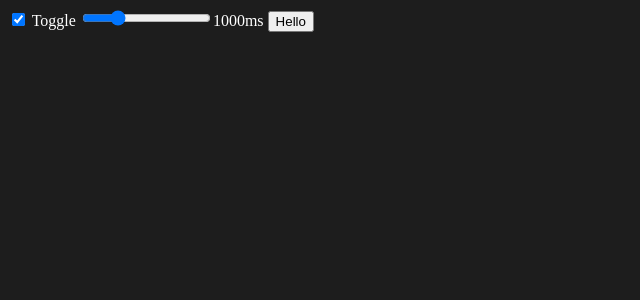
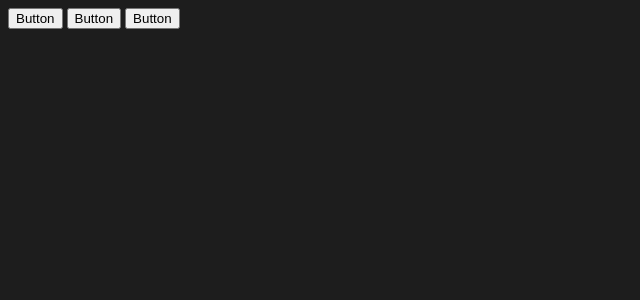
Before and after one commit to Pablo2e/curso-svelte-sveltekit, a Svelte app: page / in a window 1280 px wide. Shown: the top 300 px of the page, without its empty margins (0-640 px from the left). Built offline with nearby package versions, Linux system fonts and the light colour scheme.

Commit message:
seccion 6 53 using tippy js in svelte without action

```diff
--- a/package.json
+++ b/package.json
@@ -17,6 +17,7 @@
   },
   "dependencies": {
     "svelte-icons": "^2.1.0",
+    "tippy.js": "^6.3.7",
     "uuid": "^9.0.0"
   }
 }
--- a/src/App.svelte
+++ b/src/App.svelte
@@ -1,24 +1,24 @@
 <script>
-  import longpress from './lib/actions/longpress';
+  import { onMount } from 'svelte';
+  import tippy from 'tippy.js';
+  import 'tippy.js/dist/tippy.css';
 
-  let showButton = true;
-  let duration = 1000;
+  let button;
+
+  onMount(() => {
+    tippy('.tooltip', {
+      content: 'tooltip content'
+    });
+    tippy(button, {
+      content: 'text'
+    });
+  });
 </script>
 
-<label><input type="checkbox" bind:checked={showButton} /> Toggle</label>
+<button class="tooltip">Button</button>
+<button class="tooltip" data-tippy-content="some other text">Button</button>
 
-<label>
-  <input type="range" bind:value={duration} max={4000} step={100} />{duration}ms
-</label>
-
-{#if showButton}
-  <button
-    use:longpress={{ duration }}
-    on:longpress={() => {
-      alert('pressed');
-    }}>Hello</button
-  >
-{/if}
+<button bind:this={button}>Button</button>
 
 <style>
 </style>
```
Also changed, not shown: 1 other file (tests, documents, lock files or other folders).
